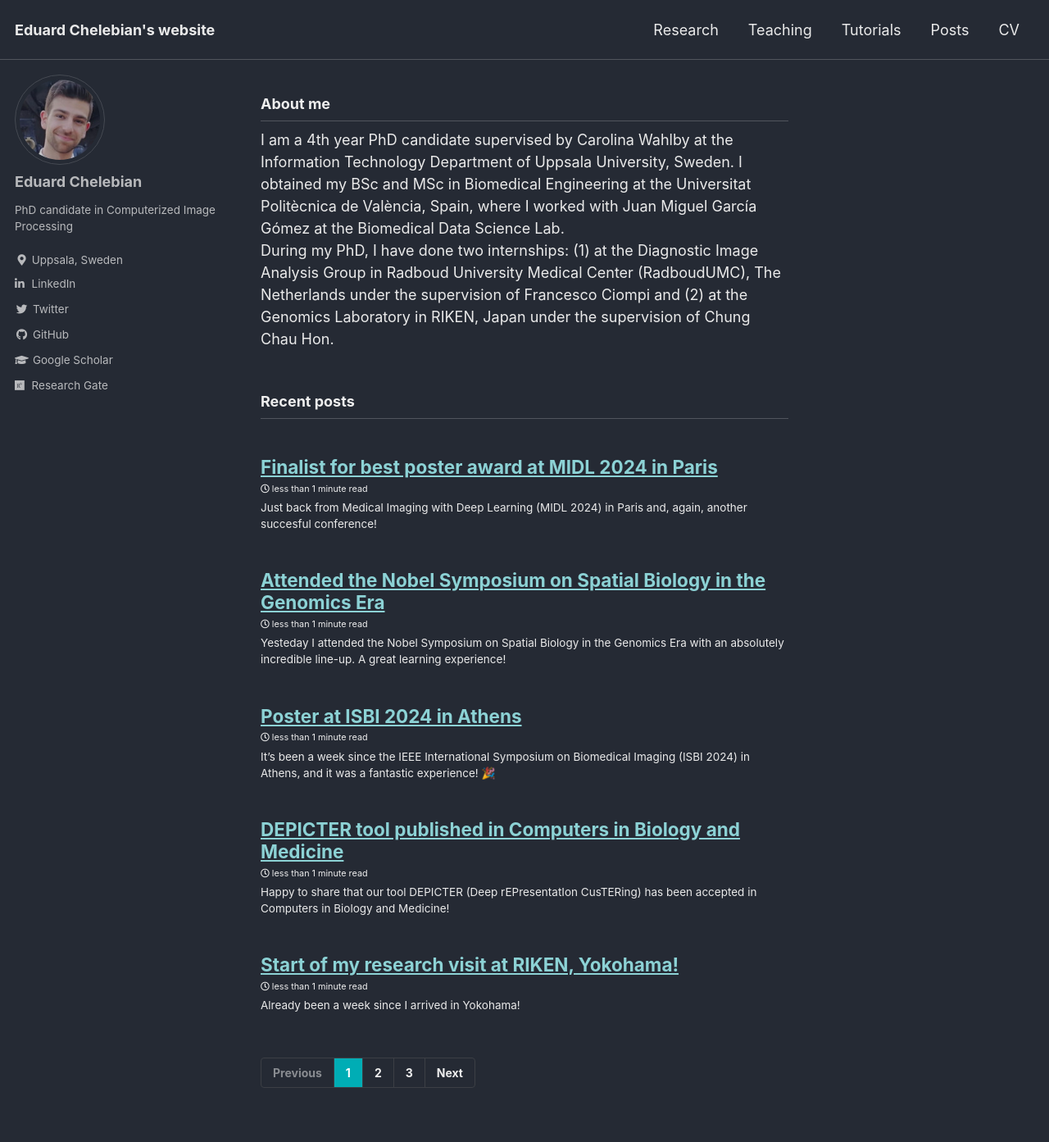
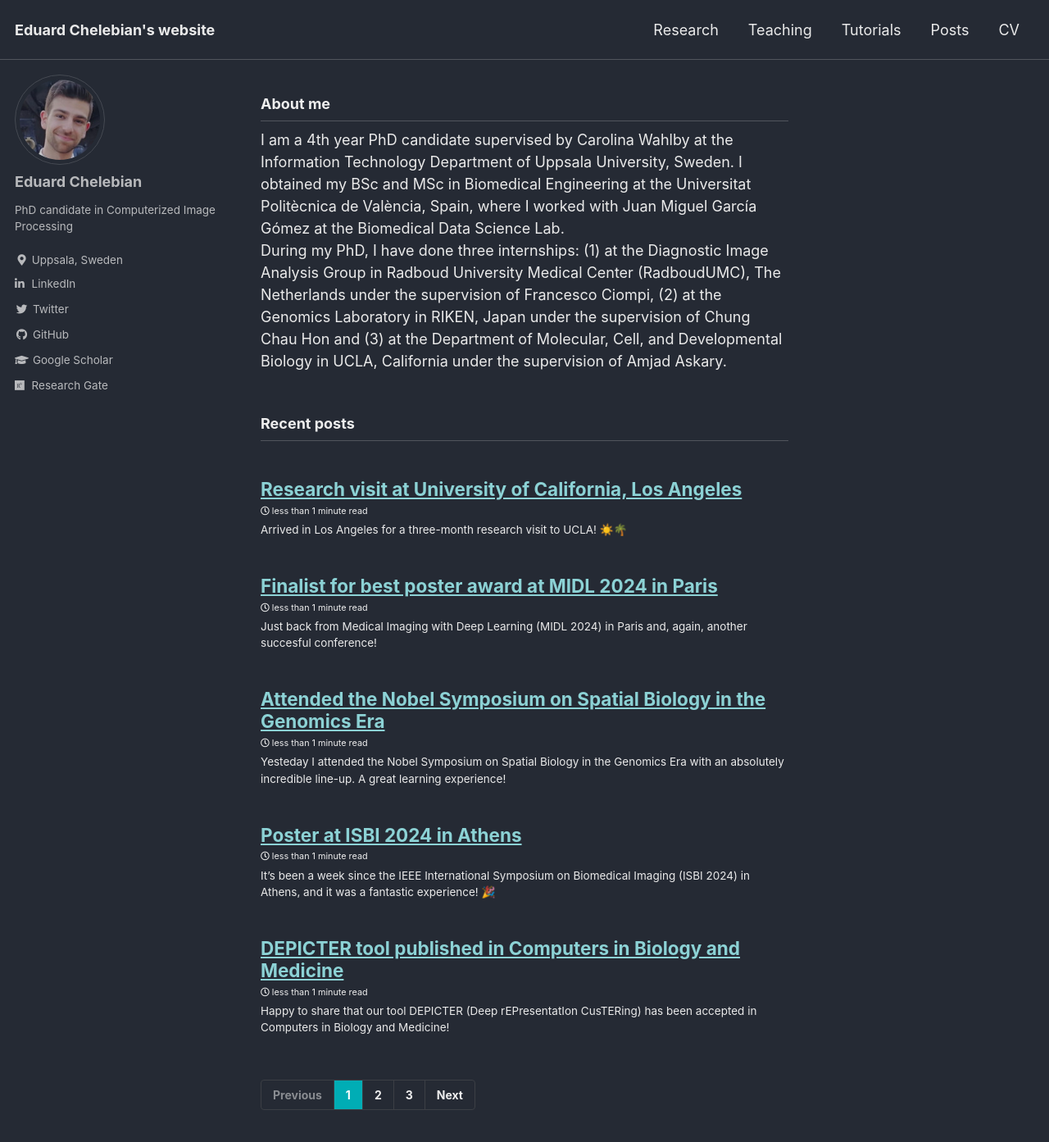
Before and after one commit to eduardchelebian/eduardchelebian.github.io, a Jekyll site: the page built from index.html, in a window 1280 px wide and 1400 px high. Shown: the top 1393 px of the window at 82% size. Built offline with Jekyll 4.4.1, drawn with Linux system fonts in a browser that asks for light colours; cached includes are drawn as plain includes; the list of posts is cut into pages by our own code.

Commit message:
ucla internship

```diff
--- a/_layouts/home.html
+++ b/_layouts/home.html
@@ -9,8 +9,8 @@ layout: archive
 I am a 4th year PhD candidate supervised by Carolina Wahlby at the Information Technology Department of Uppsala University, Sweden.
 I obtained my BSc and MSc in Biomedical Engineering at the Universitat Politècnica de València, Spain, where I worked with Juan Miguel García Gómez at the Biomedical Data Science Lab.
 <br>
-During my PhD, I have done two internships: (1) at the Diagnostic Image Analysis Group in Radboud University Medical Center (RadboudUMC), The Netherlands
-under the supervision of Francesco Ciompi and (2) at the Genomics Laboratory in RIKEN, Japan under the supervision of Chung Chau Hon.
+During my PhD, I have done three internships: (1) at the Diagnostic Image Analysis Group in Radboud University Medical Center (RadboudUMC), The Netherlands
+under the supervision of Francesco Ciompi, (2) at the Genomics Laboratory in RIKEN, Japan under the supervision of Chung Chau Hon and (3) at the  Department of Molecular, Cell, and Developmental Biology in UCLA, California under the supervision of Amjad Askary.
 <br>
 <br>
 
--- /dev/null
+++ b/_posts/2024-09-24-ucla.md
@@ -0,0 +1,11 @@
+---
+title: 'Research visit at University of California, Los Angeles'
+---
+
+Arrived in Los Angeles for a three-month research visit to UCLA! ☀️🌴
+
+I’ll be collaborating with Professor [Amjad Askary's lab](https://amjad.mcdb.ucla.edu/) in the [Department of Molecular, Cell, and Developmental Biology](https://www.mcdb.ucla.edu/), focusing on integrating imaging and spatial transcriptomics to identify distinct progenitor cell classes in the retina. My role will involve obtaining morphological characteristics from images using computer vision and combining them with spatial omics.
+
+Looking forward to both learning from and contributing to the research happening here at UCLA!
+
+<img src="/assets/images/ucla.jpg">
```
Also changed, not shown: assets/images/ucla.jpg (added), 1 other file.
